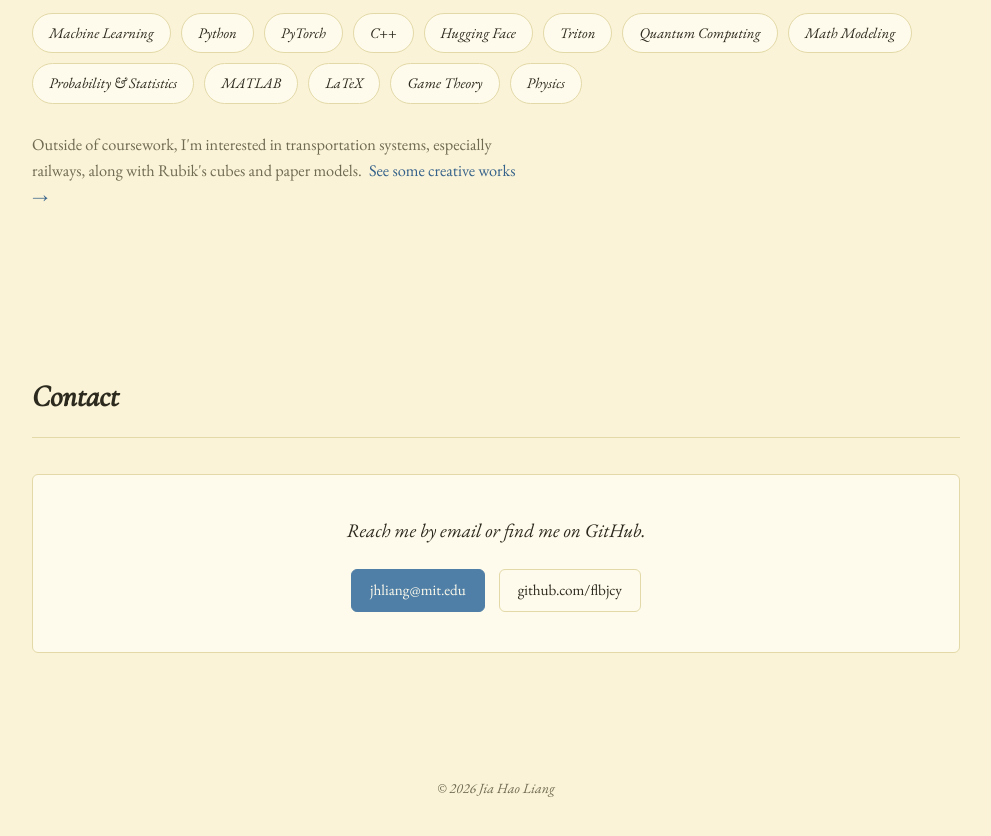
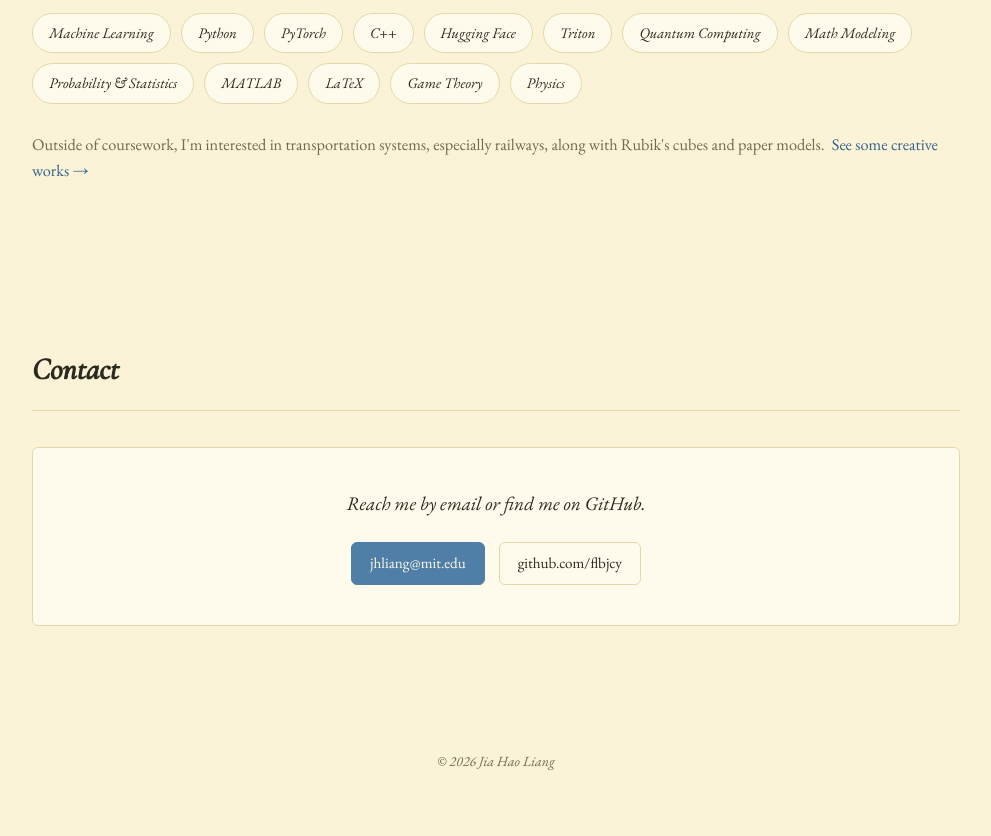
Before and after one commit to flbjcy/flbjcy.github.io, a plain HTML site: page index.html in a window 1280 px wide. Shown: the part 4620-5456 px from the top of the page, without its empty margins (144-1135 px from the left). Drawn offline with nearby package versions, Linux system fonts and the light colour scheme; no server answers.

Commit message:
Allow hobbies sentence to use full section width

```diff
--- a/css/style.css
+++ b/css/style.css
@@ -364,7 +364,6 @@ a.tag--muted:hover{ border-color: var(--accent); color: var(--accent); text-deco
   margin: 28px 0 0;
   color: var(--text-muted);
   font-size: 1.02rem;
-  max-width: 62ch;
 }
 .hobbies a{ margin-left: 4px; }
 
```
Also changed, not shown: index.html (+1 -3 lines).
